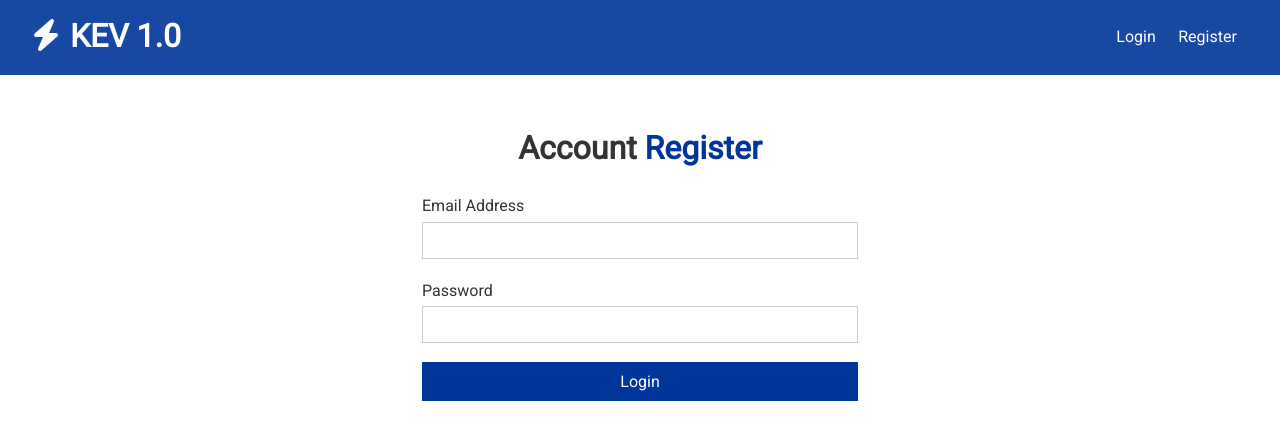
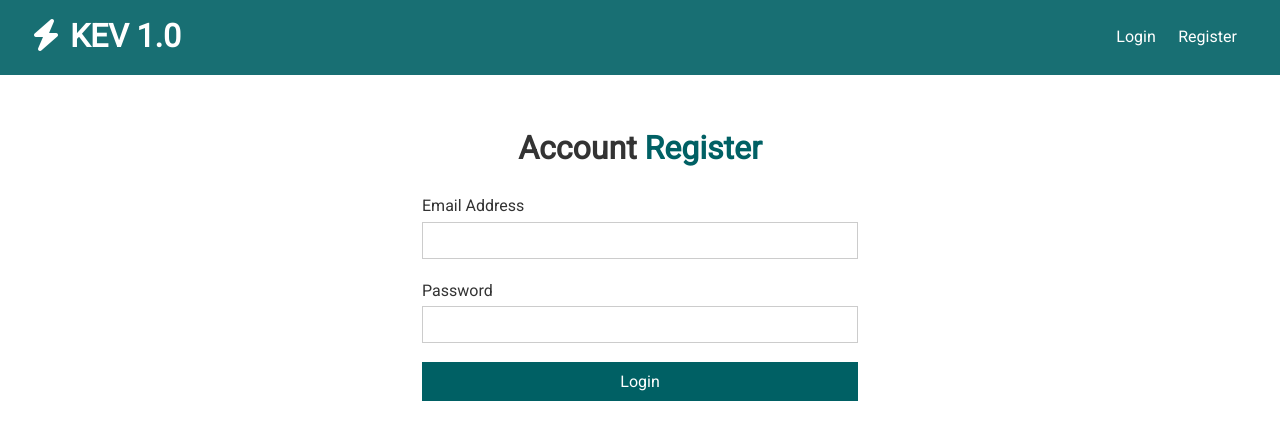
Before and after one commit to geguiluz/kev-front, a React (Create React App) app: page /login in a window 1280 px wide. Shown: the top 440 px of the page. Built offline with nearby package versions, Linux system fonts and the light colour scheme.

Commit message:
Improvement: Cosmetic changes

```diff
--- a/public/index.html
+++ b/public/index.html
@@ -5,10 +5,7 @@
     <link rel="shortcut icon" href="%PUBLIC_URL%/favicon.ico" />
     <meta name="viewport" content="width=device-width, initial-scale=1" />
     <meta name="theme-color" content="#000000" />
-    <meta
-      name="description"
-      content="Web site created using create-react-app"
-    />
+    <meta name="description" content="Home automation application" />
     <link rel="apple-touch-icon" href="logo192.png" />
     <!--
       manifest.json provides metadata used when your web app is installed on a
@@ -25,7 +22,7 @@
       work correctly both with client-side routing and a non-root public URL.
       Learn how to configure a non-root public URL by running `npm run build`.
     -->
-    <title>React App</title>
+    <title>KEV - Home Automation</title>
   </head>
   <body>
     <noscript>You need to enable JavaScript to run this app.</noscript>
--- a/src/App.css
+++ b/src/App.css
@@ -2,11 +2,11 @@
 
 /* Global Styles */
 :root {
-  --primary-color: #003699;
-  --dark-color: #333333;
-  --light-color: #f4f4f4;
-  --danger-color: #dc3545;
-  --success-color: #28a745;
+  --primary-color: #006064;
+  --dark-color: #434343;
+  --light-color: #e8e8e8;
+  --danger-color: #9f0200;
+  --success-color: #5bbb53;
 }
 
 * {
--- a/src/components/devices/DeviceForm.js
+++ b/src/components/devices/DeviceForm.js
@@ -96,7 +96,6 @@ const DeviceForm = () => {
         value={macAddress}
         onChange={onChange}
       />
-      <h5>Device Type</h5>
       Disable Device?{' '}
       <input
         type='checkbox'
```
Also changed, not shown: 1 other file (tests, documents, lock files or other folders).
